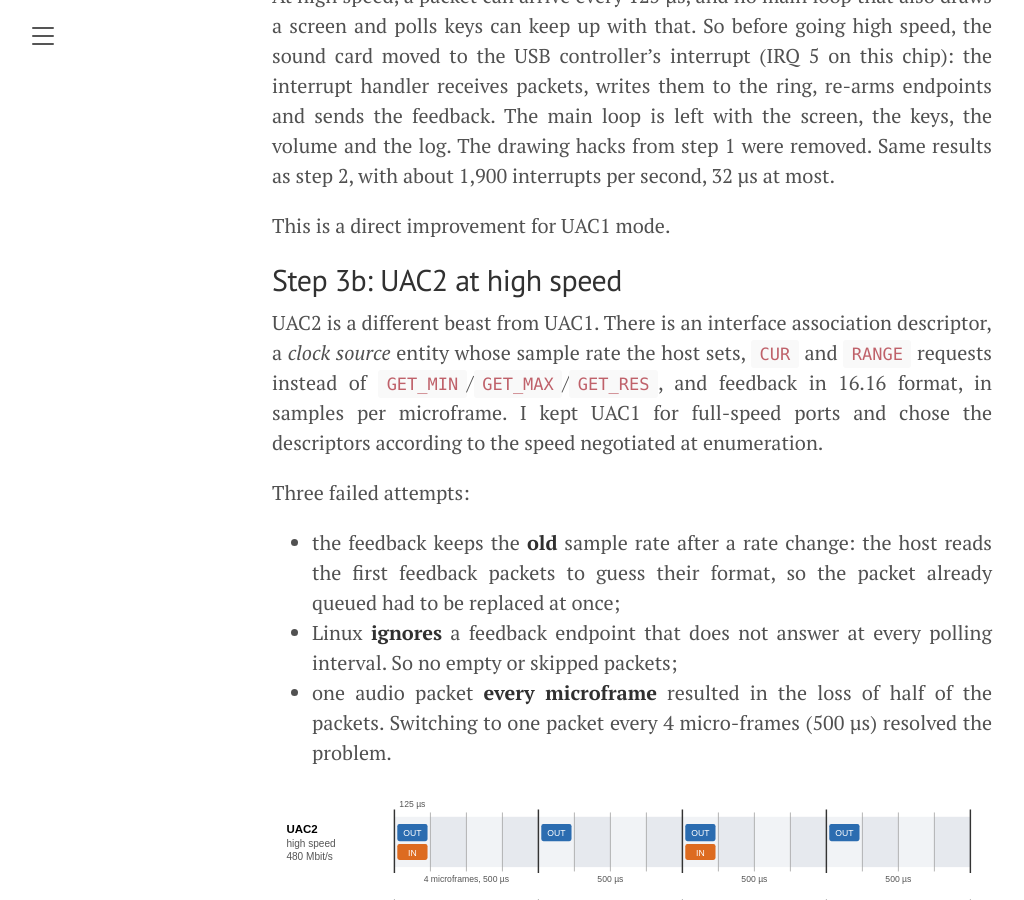
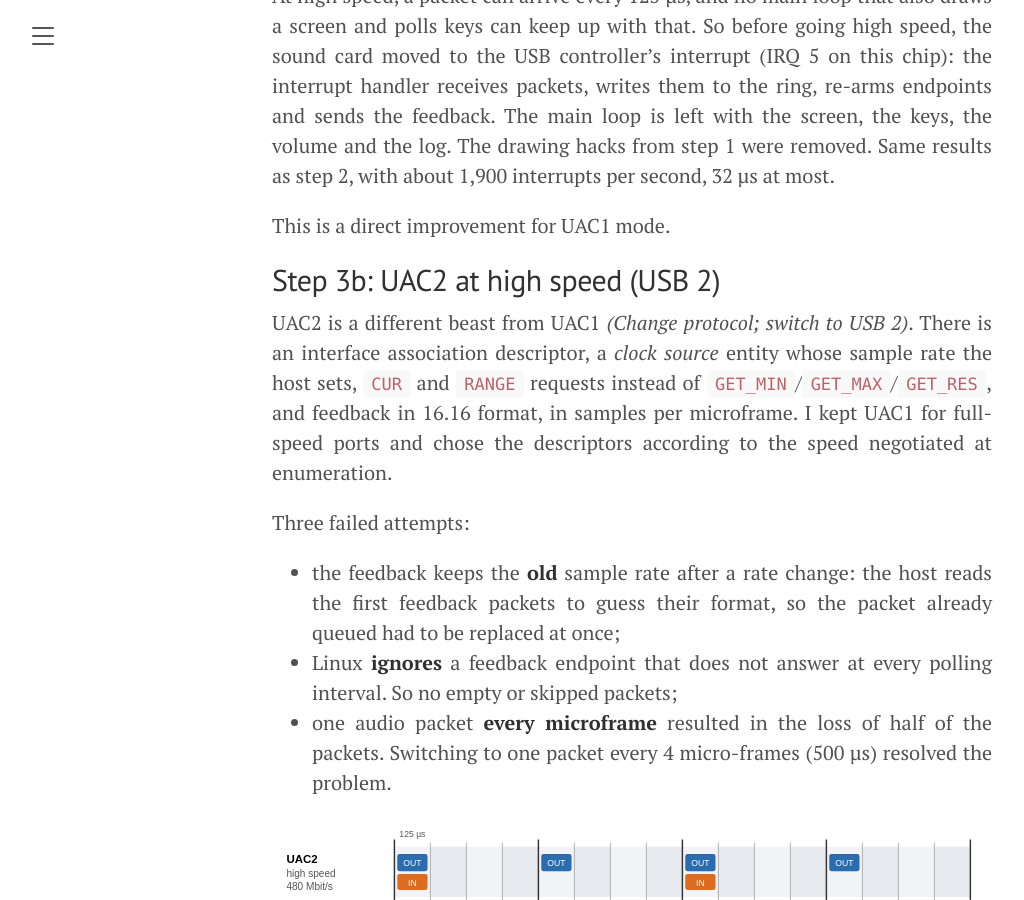
Before and after one commit to berettavexee/berettavexee.github.io, a Jekyll site: the page built from _posts/2026-10-31-echo-mini-usb-sound-card.md, in a window 1280 px wide and 900 px high, scrolled down 6233 px. Shown: the whole window, without its empty margins (8-1032 px from the left). Built offline with Jekyll 4.4.1, drawn with Linux system fonts in a browser that asks for light colours; some of the changed text lies outside the part shown.

Commit message:
Refine UAC1 and UAC2 sections in sound card documentation
Updated section headers and improved clarity in UAC1 and UAC2 descriptions.

```diff
--- a/_posts/2026-10-31-echo-mini-usb-sound-card.md
+++ b/_posts/2026-10-31-echo-mini-usb-sound-card.md
@@ -38,7 +38,7 @@ The difficulty is the clock. The host sends, say, 44.1 samples per millisecond o
 ![UAC1 packets at full speed](/assets/img/echo-mini-uac1-frames.svg)
 *UAC1 at full speed in asynchronous mode: one audio packet and one feedback packet per 1 ms frame.*
 
-## Step 1: UAC1 at full speed
+## Step 1: UAC1 at full speed (USB 1)
 
 The USB controller is a Synopsys DWC2, which my firmware already drove for the USB disk mode. I added a generic "class" layer to the driver (descriptors, class requests, an isochronous OUT endpoint), and `uac.c` for the sound card itself: descriptors, the volume and sample-rate requests, and a copy of each packet straight into the DACs' DMA ring. No codec involved, so the second core stays asleep.
 
@@ -86,9 +86,9 @@ At high speed, a packet can arrive every 125 µs, and no main loop that also dra
 
 This is a direct improvement for UAC1 mode.
 
-## Step 3b: UAC2 at high speed
+## Step 3b: UAC2 at high speed (USB 2)
 
-UAC2 is a different beast from UAC1. There is an interface association descriptor, a *clock source* entity whose sample rate the host sets, `CUR` and `RANGE` requests instead of `GET_MIN`/`GET_MAX`/`GET_RES`, and feedback in 16.16 format, in samples per microframe. I kept UAC1 for full-speed ports and chose the descriptors according to the speed negotiated at enumeration.
+UAC2 is a different beast from UAC1 *(Change protocol; switch to USB 2)*. There is an interface association descriptor, a *clock source* entity whose sample rate the host sets, `CUR` and `RANGE` requests instead of `GET_MIN`/`GET_MAX`/`GET_RES`, and feedback in 16.16 format, in samples per microframe. I kept UAC1 for full-speed ports and chose the descriptors according to the speed negotiated at enumeration.
 
 Three failed attempts:
 
```
Also changed, not shown: other parts of _posts/2026-10-31-echo-mini-usb-sound-card.md (+2 -2 lines).
